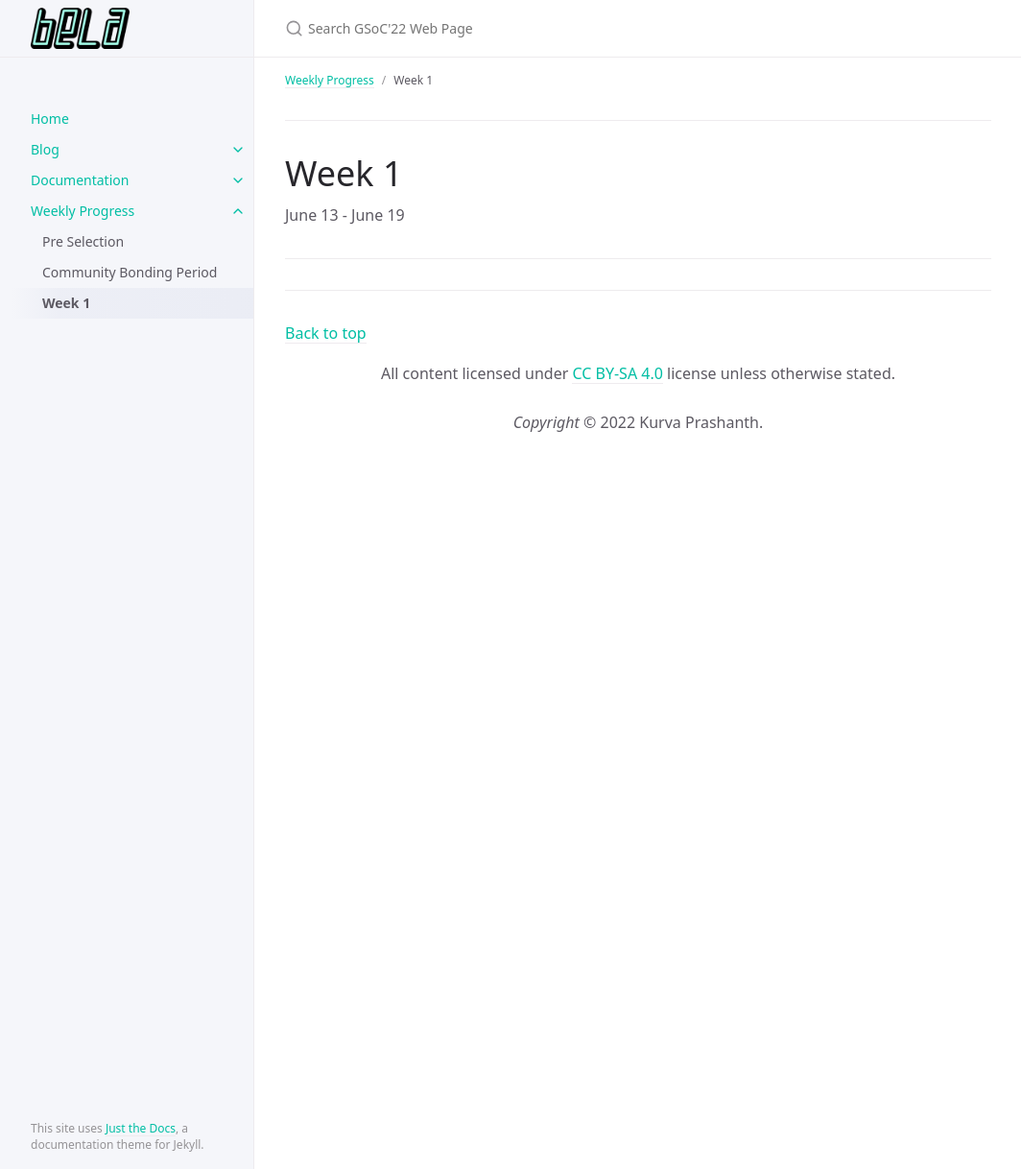
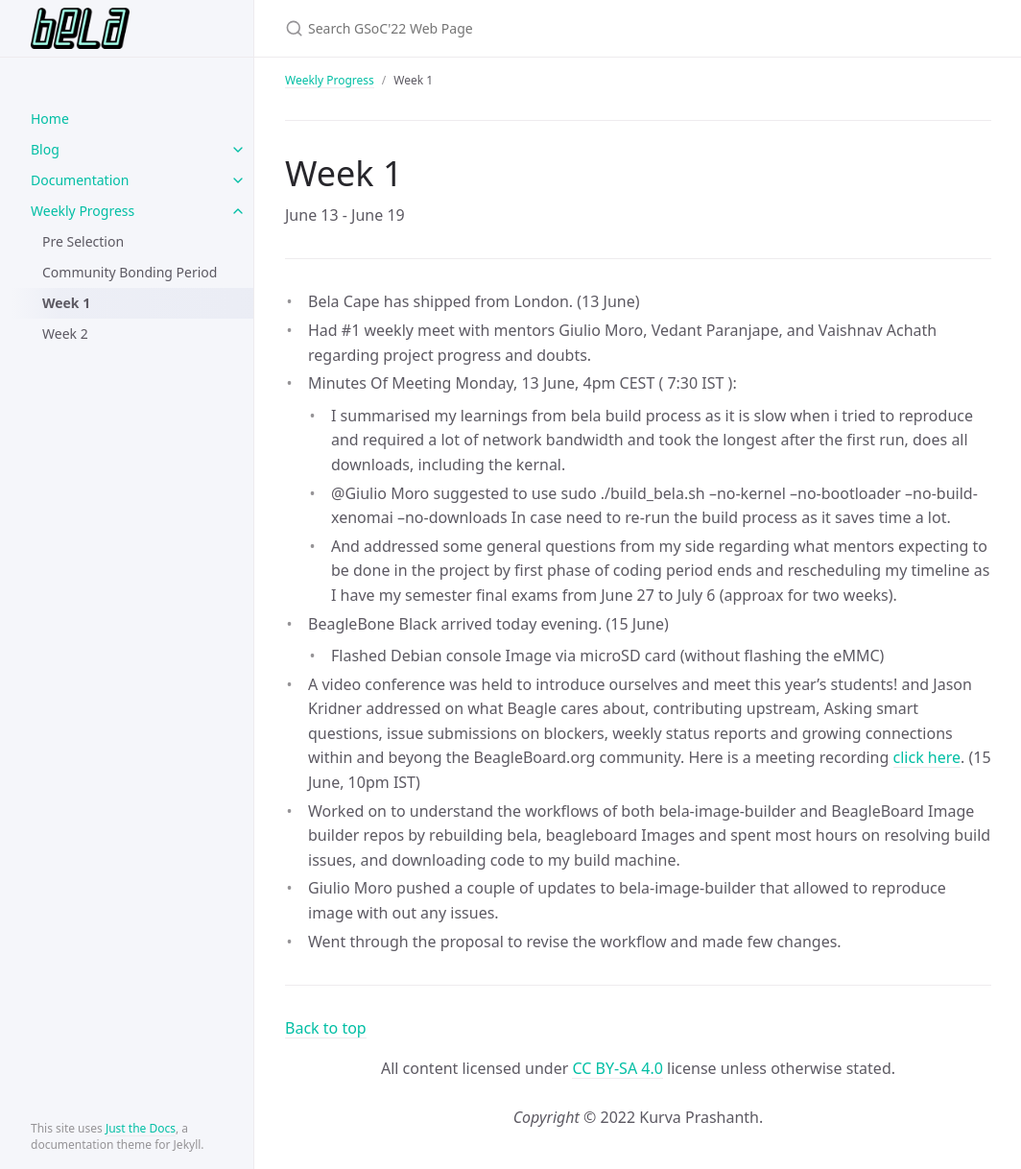
Before and after one commit to krvprashanth/gsoc2022, a Jekyll site: the page built from docs/weeklyprogress/week1.md, in a window 1280 px wide and 1218 px high. Shown: the whole window at 96% size, without its empty margins (107-1171 px from the left). Built offline with Jekyll 4.4.1, drawn with Linux system fonts in a browser that asks for light colours.

Commit message:
weekly logs update

```diff
--- a/docs/weeklyprogress/week1.md
+++ b/docs/weeklyprogress/week1.md
@@ -9,3 +9,15 @@ nav_order: 3
 June 13 - June 19
 
 ---
+- Bela Cape has shipped from London. (13 June)
+- Had #1 weekly meet with mentors Giulio Moro, Vedant Paranjape, and Vaishnav Achath regarding project progress and doubts.
+- Minutes Of Meeting Monday, 13 June, 4pm CEST ( 7:30 IST ):
+    - I summarised my learnings from bela build process as it is slow when i tried to reproduce and required a lot of network bandwidth and took the longest after the first run, does all downloads, including the kernal.
+    - @Giulio Moro suggested to use sudo ./build_bela.sh --no-kernel --no-bootloader --no-build-xenomai --no-downloads In case need to re-run the build process as it saves time a lot.
+    - And addressed some general questions from my side regarding what mentors expecting to be done in the project by first phase of coding period ends and rescheduling my timeline as I have my semester final exams from June 27 to July 6 (approax for two weeks).
+- BeagleBone Black arrived today evening. (15 June)
+    - Flashed Debian console Image via microSD card (without flashing the eMMC)
+-  A video conference was held to introduce ourselves and meet this year's students! and Jason Kridner addressed on what Beagle cares about, contributing upstream, Asking smart questions, issue submissions on blockers, weekly status reports and growing connections within and beyong the BeagleBoard.org community. Here is a meeting recording [click here](https://youtu.be/8FW5SziGzD4). (15 June, 10pm IST)
+- Worked on to understand the workflows of both bela-image-builder and BeagleBoard Image builder repos by rebuilding bela, beagleboard Images and spent most hours on resolving build issues, and downloading code to my build machine.
+- Giulio Moro pushed a couple of updates to bela-image-builder that allowed to reproduce image with out any issues.
+- Went through the proposal to revise the workflow and made few changes.
```
Also changed, not shown: docs/weeklyprogress/Community Bonding Period.md (+9 -2 lines), docs/weeklyprogress/week2.md (added, +11 -0 lines), 11 other files.
